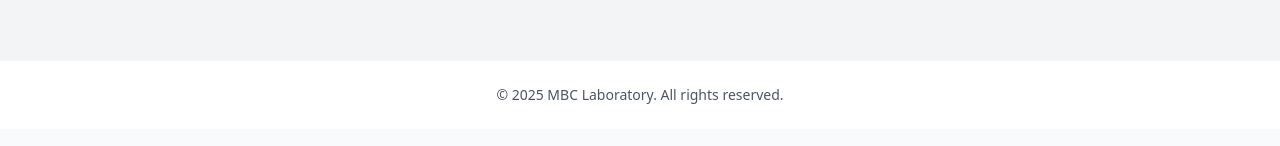
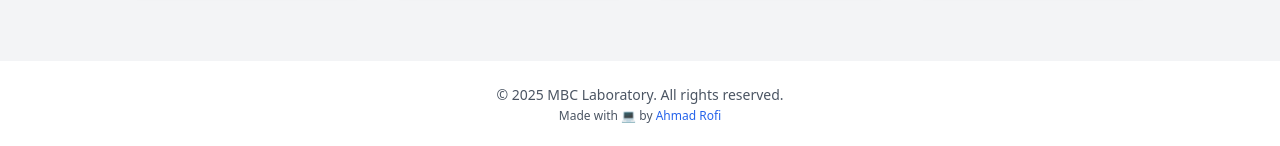
Before and after one commit to AhRoiz/MBC-Lab-Cyber-Security-, a website: page MBC/public/index.html in a window 1280 px wide. Shown: the part 855-1001 px from the top of the page. Drawn offline with nearby package versions, Linux system fonts and the light colour scheme.

Commit message:
Add badge to footer

```diff
--- a/MBC/public/index.html
+++ b/MBC/public/index.html
@@ -61,7 +61,8 @@
 
   <!-- Footer -->
   <footer class="bg-white py-6 text-center text-sm text-gray-600">
-    © 2025 MBC Laboratory. All rights reserved.
+    © 2025 MBC Laboratory. All rights reserved. <br>
+     <span class="text-xs">Made with 💻 by <a href="https://github.com/AhRoiz" class="text-blue-600 hover:underline" target="_blank">Ahmad Rofi</a></span>
   </footer>
 </body>
 </html>
```
